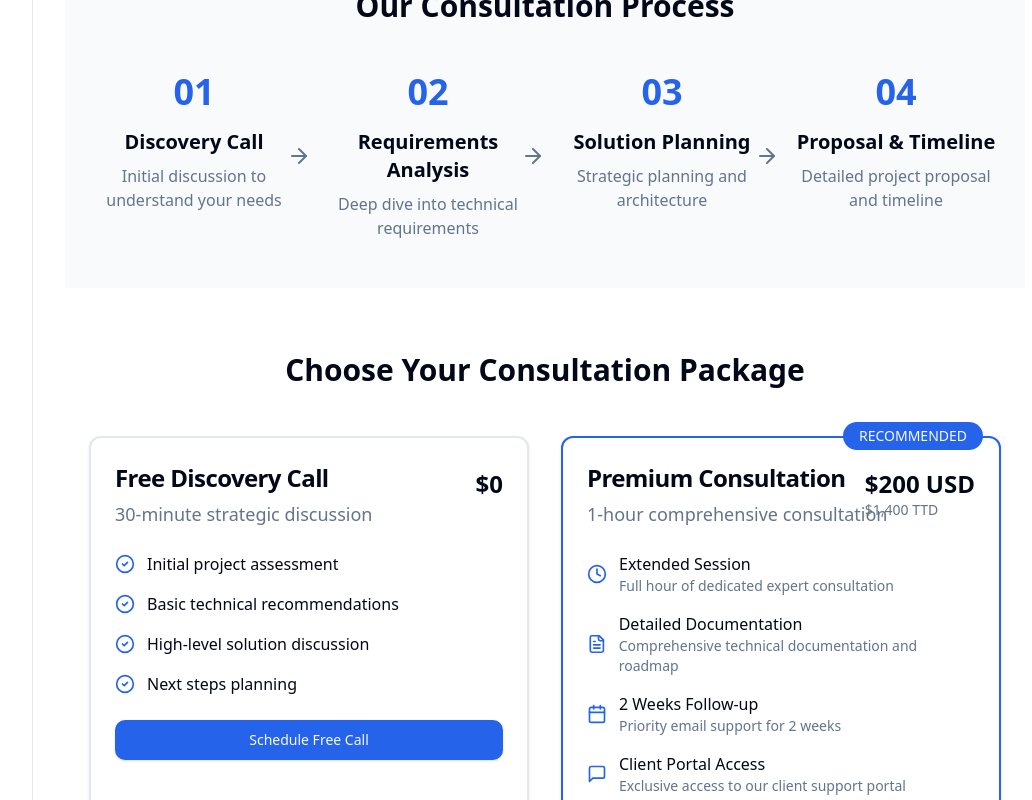
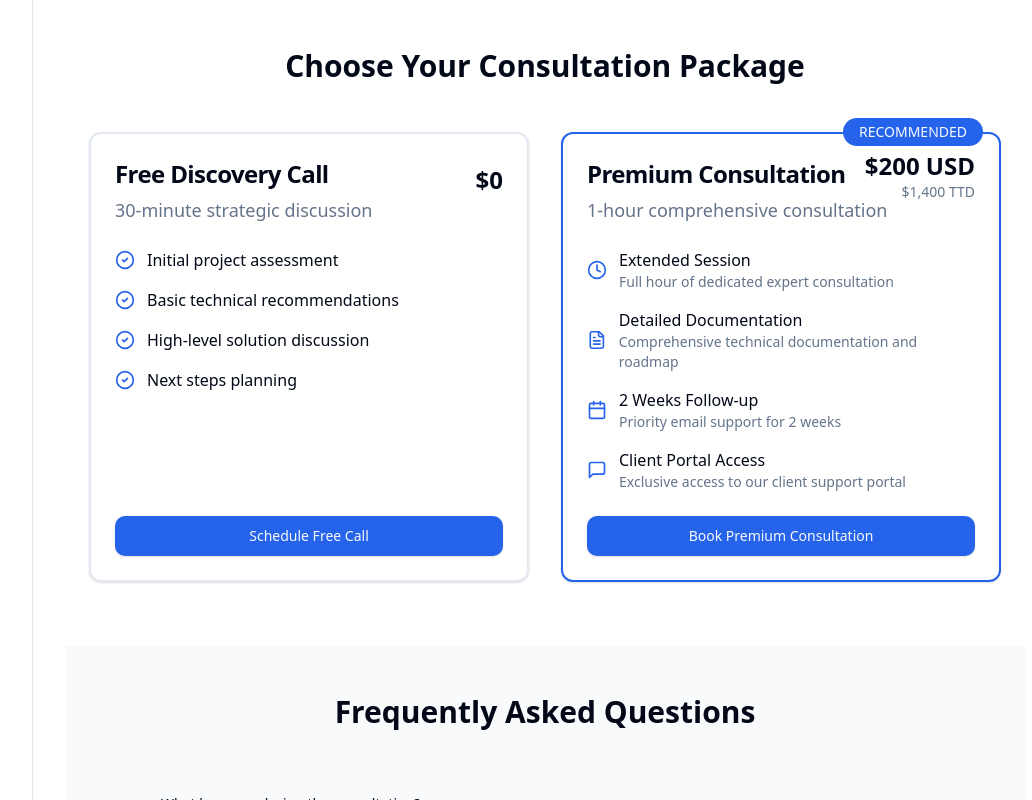
Before and after one commit to Karl-maker/consultancy, a Next.js app: page /consultation in a window 1280 px wide. Shown: the part 1180-1980 px from the top of the page, without its empty margins (223-1255 px from the left). Built offline with nearby package versions, Linux system fonts and the light colour scheme.

Commit message:
ui: adjust pricing cards

```diff
--- a/src/pages/consultation.tsx
+++ b/src/pages/consultation.tsx
@@ -13,7 +13,7 @@ const consultationFeatures = [
   { icon: Package, title: "MVP Development", description: "Strategic planning for your minimum viable product" },
   { icon: Phone, title: "Mobile Solutions", description: "Native and cross-platform mobile application consulting" },
   { icon: Building2, title: "Enterprise Systems", description: "Large-scale enterprise software architecture and solutions" },
-  { icon: Users, title: "Digital Transformation", description: "Modern digital solutions for business optimization" }
+  // { icon: Users, title: "Digital Transformation", description: "Modern digital solutions for business optimization" }
 ]
 
 const processSteps = [
@@ -103,15 +103,13 @@ export default function ConsultationPage() {
             <h2 className="text-2xl md:text-3xl font-bold text-center mb-12">Choose Your Consultation Package</h2>
 
             <div className="grid lg:grid-cols-2 gap-8 max-w-5xl mx-auto">
-              <Card className="relative border-2">
+            <Card className="relative border-2 flex flex-col h-full">
               <CardHeader>
                 <CardTitle className="text-2xl">Free Discovery Call</CardTitle>
                 <CardDescription className="text-lg">30-minute strategic discussion</CardDescription>
-                  <div className="absolute top-6 right-6 text-2xl font-bold">
-                    $0
-                  </div>
+                <div className="absolute top-6 right-6 text-2xl font-bold">$0</div>
               </CardHeader>
-                <CardContent>
+              <CardContent className="flex-grow">
                 <ul className="space-y-4">
                   <li className="flex items-center gap-3">
                     <CheckCircle2 className="h-5 w-5 text-primary" />
@@ -131,7 +129,7 @@ export default function ConsultationPage() {
                   </li>
                 </ul>
               </CardContent>
-                <CardFooter>
+              <CardFooter className="mt-auto">
                 <Link href="/consultation/free" className="w-full">
                   <Button className="w-full" size="lg">
                     Schedule Free Call
@@ -140,19 +138,21 @@ export default function ConsultationPage() {
               </CardFooter>
             </Card>
 
-              <Card className="relative border-2 border-primary">
+
+            <Card className="relative border-2 border-primary flex flex-col h-full">
               <div className="absolute -top-4 right-4 bg-primary text-primary-foreground px-4 py-1 rounded-full text-sm font-medium">
                 RECOMMENDED
               </div>
               <CardHeader>
                 <CardTitle className="text-2xl">Premium Consultation</CardTitle>
                 <CardDescription className="text-lg">1-hour comprehensive consultation</CardDescription>
-                  <div className="absolute top-6 right-6">
+              </CardHeader>
+              {/* Move price section below header but keep it aligned to the right */}
+              <div className="absolute top-4 right-6 text-right">
                 <div className="text-2xl font-bold">$200 USD</div>
                 <div className="text-sm text-muted-foreground">$1,400 TTD</div>
               </div>
-                </CardHeader>
-                <CardContent>
+              <CardContent className="flex-grow">
                 <ul className="space-y-4">
                   <li className="flex items-center gap-3">
                     <Clock className="h-5 w-5 text-primary" />
@@ -184,7 +184,7 @@ export default function ConsultationPage() {
                   </li>
                 </ul>
               </CardContent>
-                <CardFooter>
+              <CardFooter className="mt-auto">
                 <Link href="/consultation/premium" className="w-full">
                   <Button className="w-full" size="lg" variant="default">
                     Book Premium Consultation
@@ -192,6 +192,7 @@ export default function ConsultationPage() {
                 </Link>
               </CardFooter>
             </Card>
+
             </div>
           </div>
         </section>
```
Lines whose indentation alone changed are shown as unchanged.
